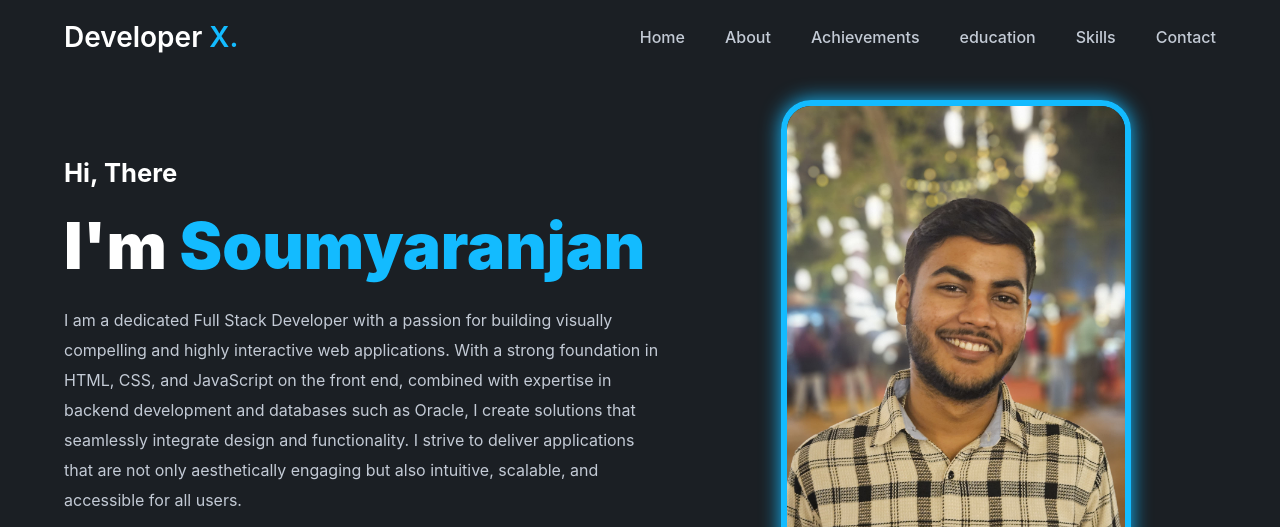
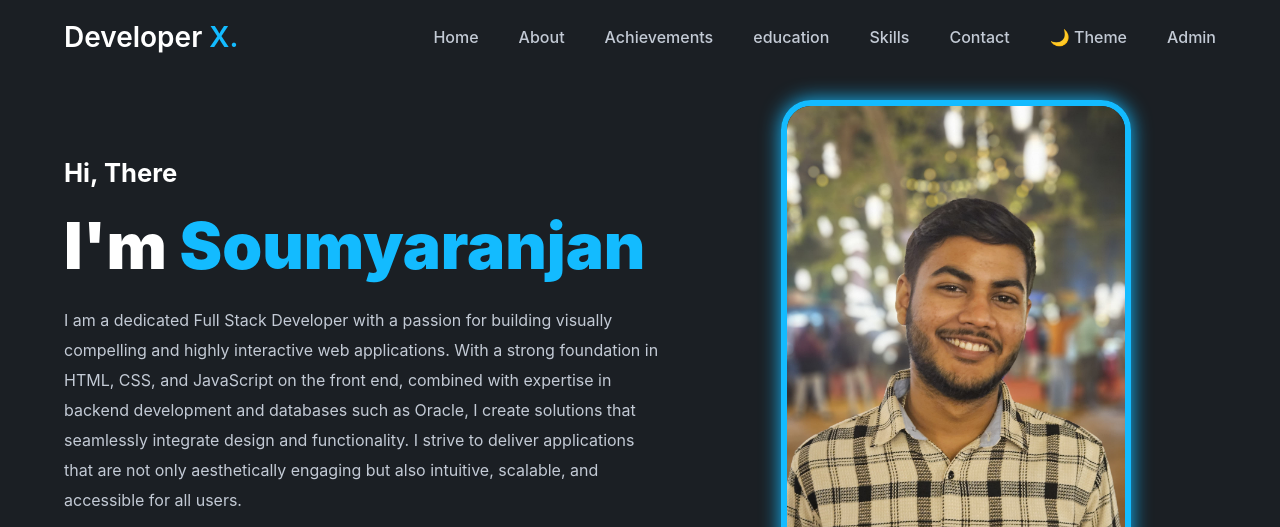
Before and after one commit to Soumya-rkt/Soumyaport, a plain HTML site: page index.html in a window 1280 px wide. Shown: the top 527 px of the page. Drawn offline with nearby package versions, Linux system fonts and the light colour scheme.

Commit message:
First commit

```diff
--- a/index.html
+++ b/index.html
@@ -24,6 +24,8 @@
     <li><a href="#education">education</a></li>
     <li><a href="#Skills">Skills</a></li>
     <li><a href="#contact">Contact</a></li>
+    <li><a href="#" id="theme-toggle">🌙 Theme</a></li>
+    <li><a href="showAdminLogin.html">Admin</a></li>
   </ul>
   <!-- <div class="top-btnn">
     <a href="#" class="h-btn">Contact me</a>
```
